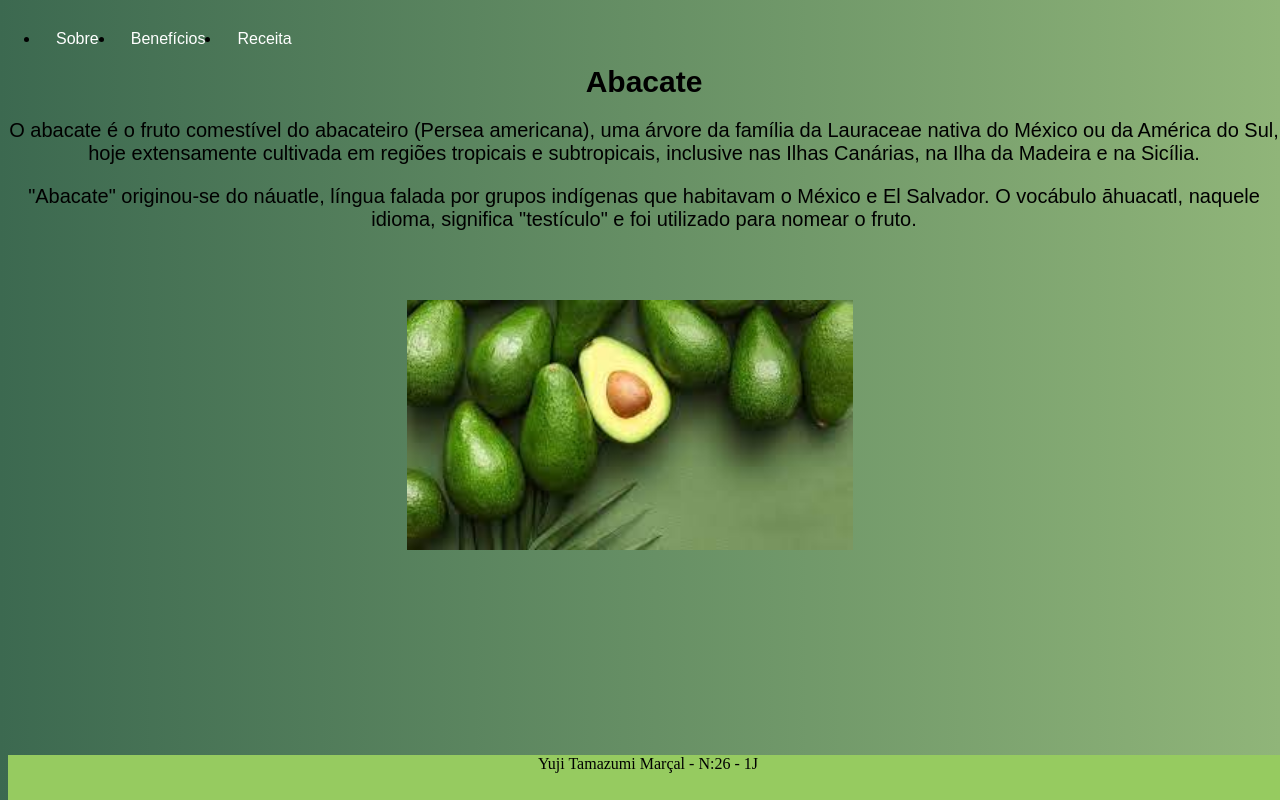
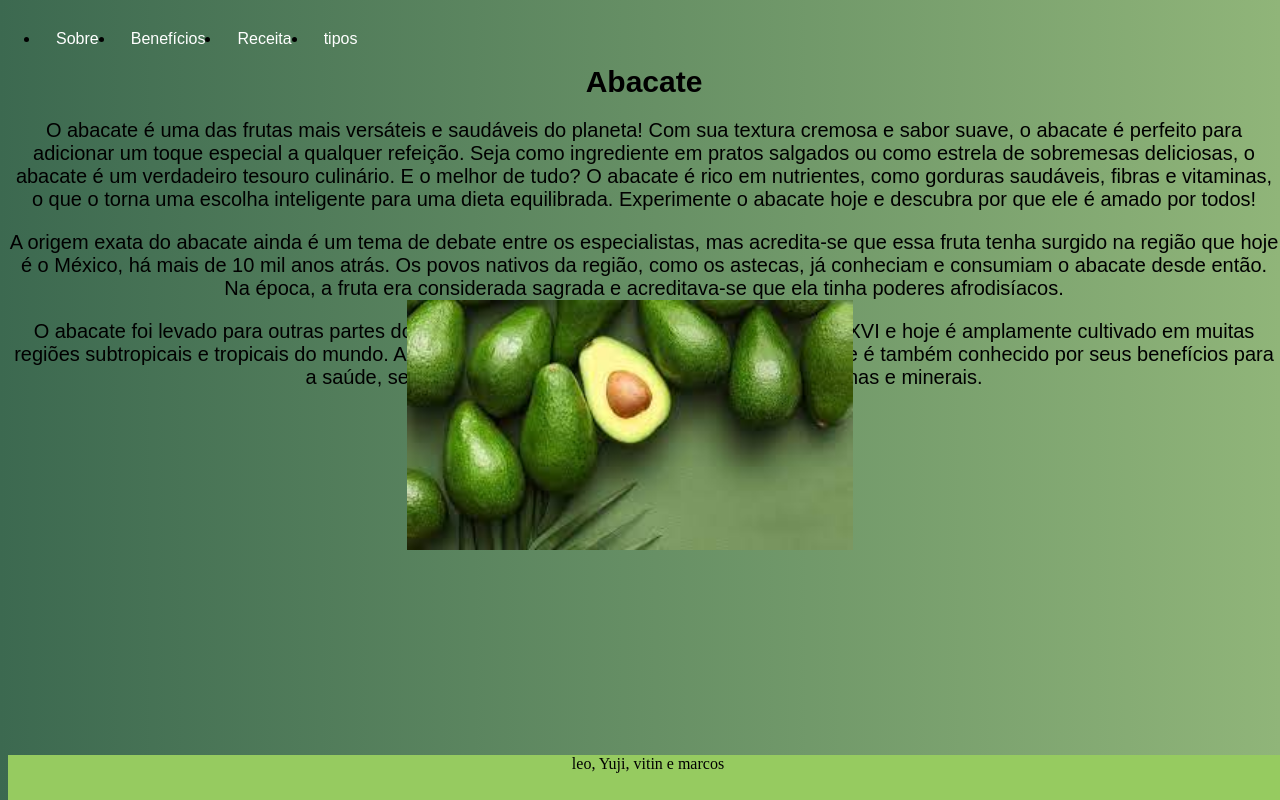
Before and after one commit to yujiTMZ/primeiroj_2t, a plain HTML site: page index.html in a window 1280 px wide. Drawn offline with Linux system fonts and the light colour scheme.

Commit message:
28/03/23

```diff
--- a/index.html
+++ b/index.html
@@ -12,16 +12,19 @@
             <li><a href="index.html">Sobre</a></li>
             <li><a href="pagina01.html">Benefícios</a></li>
             <li><a href="pagina02.html">Receita</a></li>
+            <li><a href="pagina03.html">tipos</a></li>
           </ul>
       </nav>
   </div>
 <div class="conteudo">
 <h1>Abacate</h1>
-<p>O abacate é o fruto comestível do abacateiro (Persea americana), uma árvore da família da Lauraceae nativa do México ou da América do Sul, hoje extensamente cultivada em regiões tropicais e subtropicais, inclusive nas Ilhas Canárias, na Ilha da Madeira e na Sicília.</p>
-<p> "Abacate" originou-se do náuatle, língua falada por grupos indígenas que habitavam o México e El Salvador. O vocábulo āhuacatl, naquele idioma, significa "testículo" e foi utilizado para nomear o fruto.</p>
+<p>O abacate é uma das frutas mais versáteis e saudáveis do planeta! Com sua textura cremosa e sabor suave, o abacate é perfeito para adicionar um toque especial a qualquer refeição. Seja como ingrediente em pratos salgados ou como estrela de sobremesas deliciosas, o abacate é um verdadeiro tesouro culinário. E o melhor de tudo? O abacate é rico em nutrientes, como gorduras saudáveis, fibras e vitaminas, o que o torna uma escolha inteligente para uma dieta equilibrada. Experimente o abacate hoje e descubra por que ele é amado por todos!</p>
+<p> A origem exata do abacate ainda é um tema de debate entre os especialistas, mas acredita-se que essa fruta tenha surgido na região que hoje é o México, há mais de 10 mil anos atrás. Os povos nativos da região, como os astecas, já conheciam e consumiam o abacate desde então. Na época, a fruta era considerada sagrada e acreditava-se que ela tinha poderes afrodisíacos.</p>
+<p>O abacate foi levado para outras partes do mundo pelos exploradores espanhóis no século XVI e hoje é amplamente cultivado em muitas regiões subtropicais e tropicais do mundo. Além de ser uma fruta deliciosa e versátil, o abacate é também conhecido por seus benefícios para a saúde, sendo uma boa fonte de gorduras saudáveis, vitaminas e minerais.</p>
+
 </div>
 <div class="rodape">
-  Yuji Tamazumi Marçal - N:26 - 1J
+ leo, Yuji, vitin e marcos
 <!--Yuji Tamazumi Marçal- N:26 - 1J -->
 </div>
 
```
